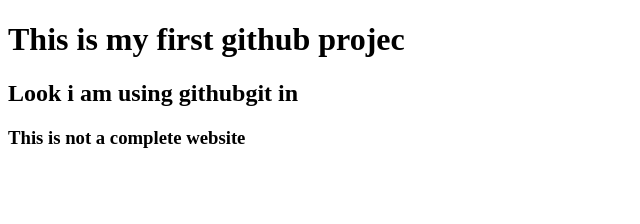
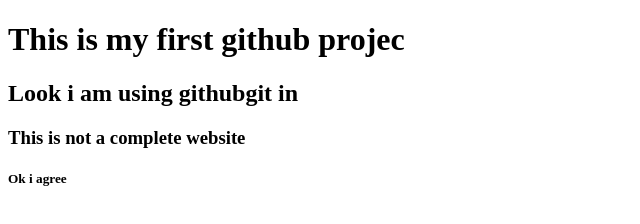
Before and after one commit to DukulH/my-first-website, a plain HTML site: page index.html in a window 1280 px wide. Shown: the full height of the page, 0-640 px from the left. Drawn offline with Linux system fonts and the light colour scheme.

Commit message:
New thing added

```diff
--- a/index.html
+++ b/index.html
@@ -9,5 +9,6 @@
     <h1>This is my first github projec</h1>
     <h2>Look i am using githubgit in</h2>
     <h3>This is not a complete website</h3>
+    <h5>Ok i agree</h5>
 </body>
 </html>
```
